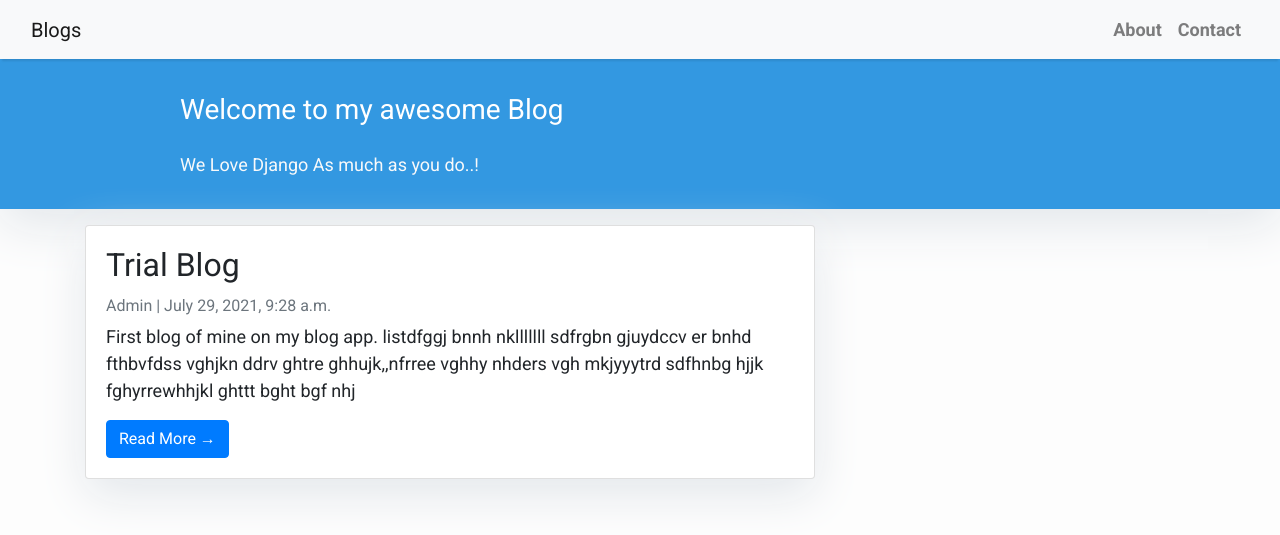
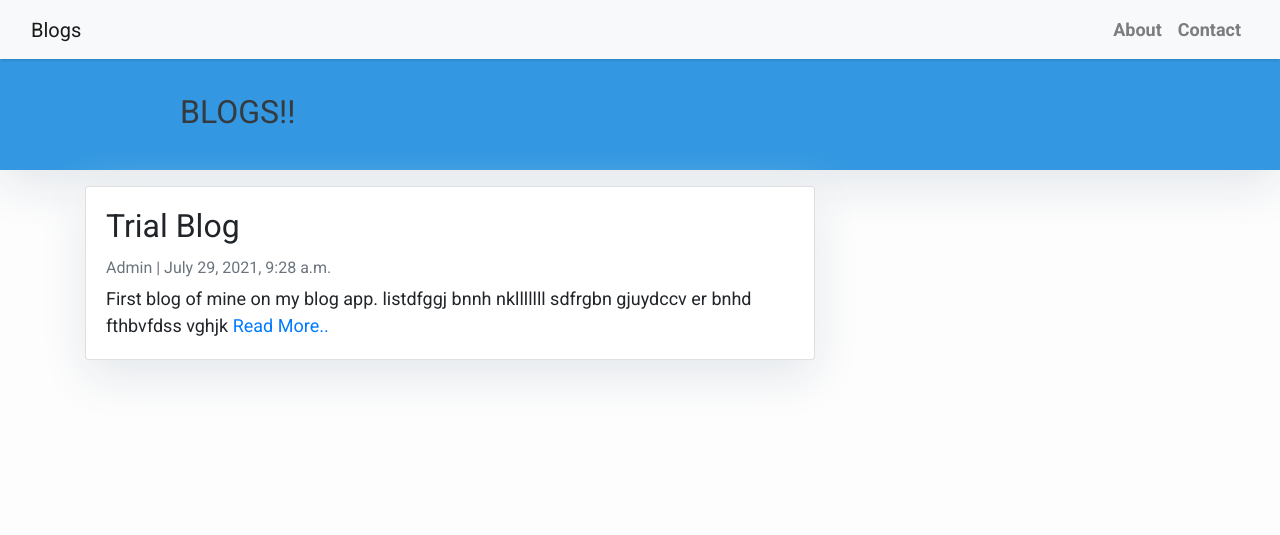
Before and after one commit to shwetaatgit/BlogApp, a Django app: page / in a window 1280 px wide. Shown: the top 535 px of the page. Run offline with Django 3.2, Linux system fonts and the light colour scheme; data comes from the database, SQL or seed files in the repository; both versions use the stored data as it was after the commit; some libraries are stand-ins or nearby versions.

Commit message:
Did dome changes

```diff
--- a/Blogs/templates/home.html
+++ b/Blogs/templates/home.html
@@ -22,9 +22,7 @@
         <div class="row">
             <div class=" col-md-8 col-md-10 mx-auto">
                 <div class="site-heading">
-                    <h3 class=" site-heading my-4 mt-3 text-white"> Welcome to my awesome Blog </h3>
-                    <p class="text-light">We Love Django As much as you do..! &nbsp
-                    </p>
+                    <h2 class=" site-heading my-4 mt-3 text-dark">BLOGS!! </h2>
                 </div>
             </div>
         </div>
@@ -33,18 +31,19 @@
 <div class="container">
     <div class="row">
         <!-- Blog Entries Column -->
+
         <div class="col-md-8 mt-3 left">
             {% for blog in blog_list %}
             <div class="card mb-4">
                 <div class="card-body">
                     <h2 class="card-title">{{ blog.title }}</h2>
                     <p class="card-text text-muted h6">{{ blog.author }} | {{ blog.published_on}} </p>
-                    <p class="card-text">{{blog.full_content|slice:":200" }}</p>
-                    <a href="{% url 'blog_detail' blog.slug  %}" class="btn btn-primary">Read More &rarr;</a>
+                    <p class="card-text">{{blog.full_content|slice:":100" }}
+                        <a href="{% url 'blog_detail' blog.slug  %}">Read More..</a></p>
                 </div>
             </div>
             {% endfor %}
         </div>
     </div>
 </div>
-{%endblock%}
+{% endblock %}
```
Also changed, not shown: db.sqlite3.
